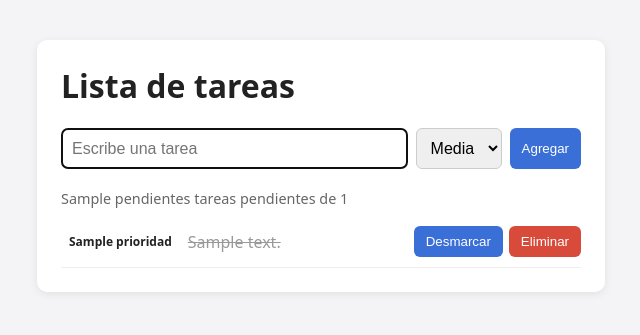
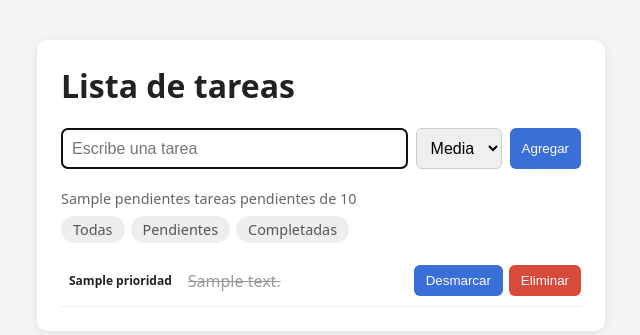
Before and after one commit to ximena-serna/lista-de-tareas, a Flask app: template templates/index.html in a window 1280 px wide. Shown: the top 335 px of the page, without its empty margins (319-959 px from the left). Run offline with Flask 3, Linux system fonts and the light colour scheme; the template is opened without the code that fills it: most values are stand-ins (such as "Sample title", 1, 10 or a date in 2020).

Commit message:
Agrega filtros de tareas: todas, pendientes y completadas

```diff
--- a/app.py
+++ b/app.py
@@ -11,13 +11,40 @@ siguiente_id = 1
 
 # Orden en que se muestran las prioridades (menor número = va primero)
 PRIORIDADES = {"alta": 0, "media": 1, "baja": 2}
+FILTROS = ("todas", "pendientes", "completadas")
+
+
+def volver_al_inicio():
+    """Regresa a la página principal conservando el filtro que estaba activo."""
+    filtro = request.form.get("filtro", "todas")
+    if filtro not in FILTROS or filtro == "todas":
+        return redirect(url_for("index"))
+    return redirect(url_for("index", filtro=filtro))
 
 
 @app.route("/")
 def index():
+    filtro = request.args.get("filtro", "todas")
+    if filtro not in FILTROS:
+        filtro = "todas"
+
     pendientes = sum(1 for t in tareas if not t["completada"])
-    ordenadas = sorted(tareas, key=lambda t: PRIORIDADES[t["prioridad"]])
-    return render_template("index.html", tareas=ordenadas, pendientes=pendientes)
+
+    if filtro == "pendientes":
+        visibles = [t for t in tareas if not t["completada"]]
+    elif filtro == "completadas":
+        visibles = [t for t in tareas if t["completada"]]
+    else:
+        visibles = tareas
+
+    ordenadas = sorted(visibles, key=lambda t: PRIORIDADES[t["prioridad"]])
+    return render_template(
+        "index.html",
+        tareas=ordenadas,
+        total=len(tareas),
+        pendientes=pendientes,
+        filtro=filtro,
+    )
 
 
 @app.route("/agregar", methods=["POST"])
@@ -35,7 +62,7 @@ def agregar():
             "prioridad": prioridad,
         })
         siguiente_id += 1
-    return redirect(url_for("index"))
+    return volver_al_inicio()
 
 
 @app.route("/completar/<int:tarea_id>", methods=["POST"])
@@ -44,13 +71,13 @@ def completar(tarea_id):
         if tarea["id"] == tarea_id:
             tarea["completada"] = not tarea["completada"]
             break
-    return redirect(url_for("index"))
+    return volver_al_inicio()
 
 
 @app.route("/eliminar/<int:tarea_id>", methods=["POST"])
 def eliminar(tarea_id):
     tareas[:] = [t for t in tareas if t["id"] != tarea_id]
-    return redirect(url_for("index"))
+    return volver_al_inicio()
 
 
 if __name__ == "__main__":
--- a/static/style.css
+++ b/static/style.css
@@ -119,3 +119,23 @@ button.eliminar {
   background: #dcfce7;
   color: #166534;
 }
+
+.filtros {
+  display: flex;
+  gap: 6px;
+  margin-bottom: 12px;
+}
+
+.filtros a {
+  padding: 4px 12px;
+  border-radius: 999px;
+  text-decoration: none;
+  font-size: 0.9rem;
+  color: #555;
+  background: #eee;
+}
+
+.filtros a.activo {
+  background: #3b6fd8;
+  color: #fff;
+}
--- a/templates/index.html
+++ b/templates/index.html
@@ -20,8 +20,16 @@
       <button type="submit">Agregar</button>
     </form>
 
+    {% if total %}
+      <p class="contador">{{ pendientes }} {{ 'tarea pendiente' if pendientes == 1 else 'tareas pendientes' }} de {{ total }}</p>
+
+      <nav class="filtros">
+        {% for opcion in ['todas', 'pendientes', 'completadas'] %}
+          <a href="{{ url_for('index', filtro=opcion) }}" class="{{ 'activo' if filtro == opcion else '' }}">{{ opcion|capitalize }}</a>
+        {% endfor %}
+      </nav>
+
       {% if tareas %}
-      <p class="contador">{{ pendientes }} {{ 'tarea pendiente' if pendientes == 1 else 'tareas pendientes' }} de {{ tareas|length }}</p>
         <ul class="lista">
           {% for tarea in tareas %}
             <li class="{{ 'completada' if tarea.completada else '' }}">
@@ -31,9 +39,11 @@
               </div>
               <div class="acciones">
                 <form action="{{ url_for('completar', tarea_id=tarea.id) }}" method="post">
+                  <input type="hidden" name="filtro" value="{{ filtro }}">
                   <button type="submit">{{ 'Desmarcar' if tarea.completada else 'Completar' }}</button>
                 </form>
                 <form action="{{ url_for('eliminar', tarea_id=tarea.id) }}" method="post">
+                  <input type="hidden" name="filtro" value="{{ filtro }}">
                   <button type="submit" class="eliminar">Eliminar</button>
                 </form>
               </div>
@@ -41,6 +51,9 @@
           {% endfor %}
         </ul>
       {% else %}
+        <p class="vacio">No hay tareas {{ filtro }}.</p>
+      {% endif %}
+    {% else %}
       <p class="vacio">No hay tareas todavía.</p>
     {% endif %}
   </main>
```
Also changed, not shown: test_app.py (+32 -0 lines). Lines whose indentation alone changed are shown as unchanged.
